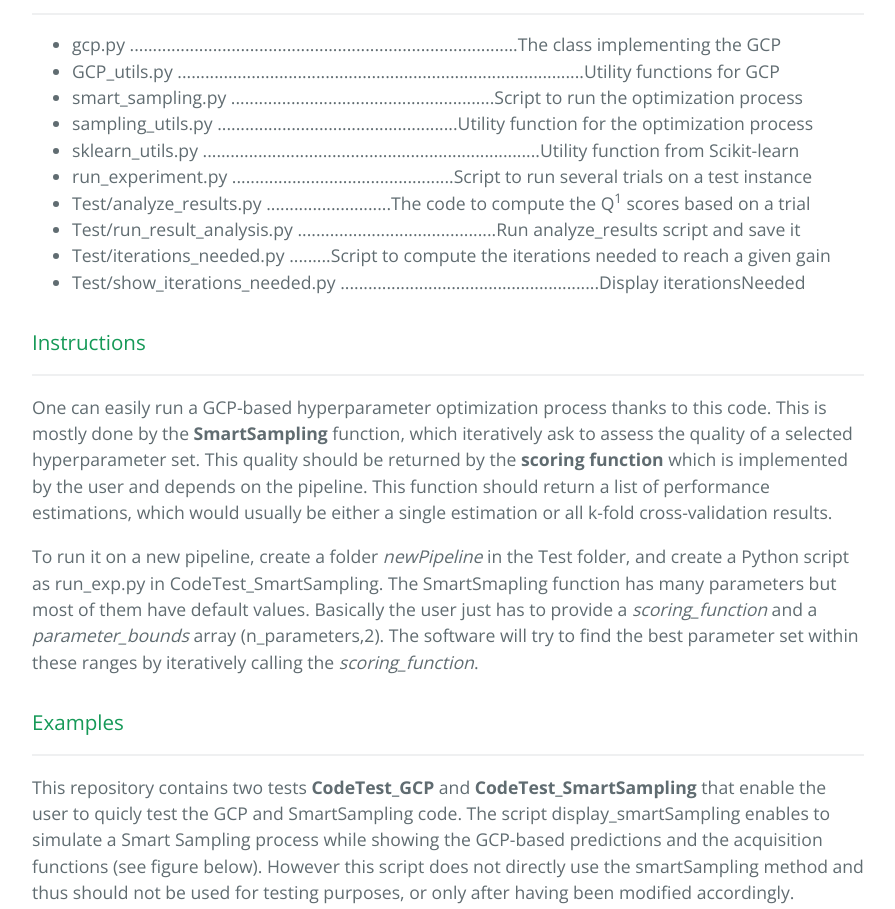
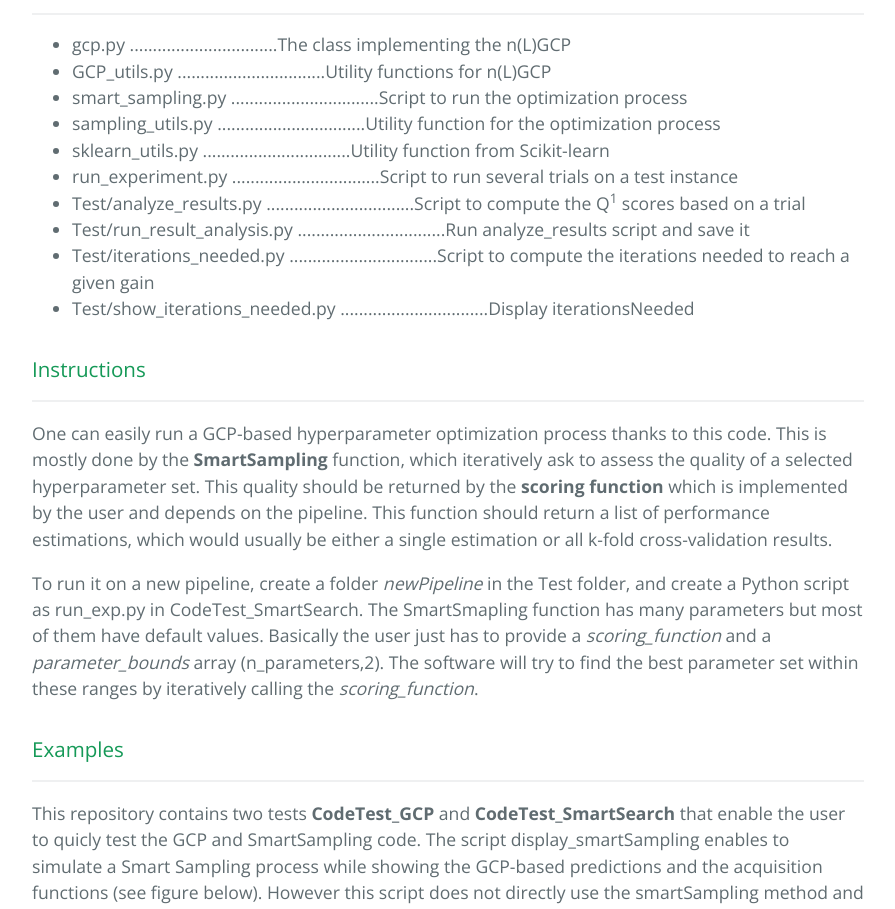
Before and after one commit to livingbio/DeepMining, a plain HTML site: page gcp_hpo.html in a window 1280 px wide. Shown: the part 1001-1910 px from the top of the page, without its empty margins (192-1087 px from the left). Drawn offline with nearby package versions, Linux system fonts and the light colour scheme.

Commit message:
Update gcp_hpo.html

```diff
--- a/gcp_hpo.html
+++ b/gcp_hpo.html
@@ -40,16 +40,16 @@ All the code is in Python and mainly uses Numpy, Scipy and Scikit-learn.</p>
 <hr>
 
 <ul>
-<li>gcp.py ....................................................................................The class implementing the GCP</li>
-<li>GCP_utils.py ........................................................................................Utility functions for GCP</li>
-<li>smart_sampling.py .........................................................Script to run the optimization process</li>
-<li>sampling_utils.py ....................................................Utility function for the optimization process</li>
-<li>sklearn_utils.py .........................................................................Utility function from Scikit-learn</li>
-<li>run_experiment.py ................................................Script to run several trials on a test instance</li>
-<li>Test/analyze_results.py ...........................The code to compute the Q<sup>1</sup> scores based on a trial</li>
-<li>Test/run_result_analysis.py ...........................................Run analyze_results script and save it</li>
-<li>Test/iterations_needed.py .........Script to compute the iterations needed to reach a given gain</li>
-<li>Test/show_iterations_needed.py ........................................................Display iterationsNeeded</li>
+<li>gcp.py ................................The class implementing the n(L)GCP</li>
+<li>GCP_utils.py ................................Utility functions for n(L)GCP</li>
+<li>smart_sampling.py ................................Script to run the optimization process</li>
+<li>sampling_utils.py ................................Utility function for the optimization process</li>
+<li>sklearn_utils.py ................................Utility function from Scikit-learn</li>
+<li>run_experiment.py ................................Script to run several trials on a test instance</li>
+<li>Test/analyze_results.py ................................Script to compute the Q<sup>1</sup> scores based on a trial</li>
+<li>Test/run_result_analysis.py ................................Run analyze_results script and save it</li>
+<li>Test/iterations_needed.py ................................Script to compute the iterations needed to reach a given gain</li>
+<li>Test/show_iterations_needed.py ................................Display iterationsNeeded</li>
 </ul>
 
 <h3>
@@ -59,7 +59,7 @@ All the code is in Python and mainly uses Numpy, Scipy and Scikit-learn.</p>
 
 <p>One can easily run a GCP-based hyperparameter optimization process thanks to this code. This is mostly done by the <strong>SmartSampling</strong> function, which iteratively ask to assess the quality of a selected hyperparameter set. This quality should be returned by the <strong>scoring function</strong> which is implemented by the user and depends on the pipeline. This function should return a list of performance estimations, which would usually be either a single estimation or all k-fold cross-validation results.</p>
 
-<p>To run it on a new pipeline, create a folder <em>newPipeline</em> in the Test folder, and create a Python script as run_exp.py in CodeTest_SmartSampling.
+<p>To run it on a new pipeline, create a folder <em>newPipeline</em> in the Test folder, and create a Python script as run_exp.py in CodeTest_SmartSearch.
 The SmartSmapling function has many parameters but most of them have default values. Basically the user just has to provide a <em>scoring_function</em> and a <em>parameter_bounds</em> array (n_parameters,2). The software will try to find the best parameter set within these ranges by iteratively calling the <em>scoring_function</em>.</p>
 
 <h3>
@@ -67,7 +67,7 @@ The SmartSmapling function has many parameters but most of them have default val
 
 <hr>
 
-<p>This repository contains two tests <strong>CodeTest_GCP</strong> and <strong>CodeTest_SmartSampling</strong> that enable the user to quicly test the GCP and SmartSampling code. The script display_smartSampling enables to simulate a Smart Sampling process while showing the GCP-based predictions and the acquisition functions (see figure below). However this script does not directly use the smartSampling method and thus should not be used for testing purposes, or only after having been modified accordingly.</p>
+<p>This repository contains two tests <strong>CodeTest_GCP</strong> and <strong>CodeTest_SmartSearch</strong> that enable the user to quicly test the GCP and SmartSampling code. The script display_smartSampling enables to simulate a Smart Sampling process while showing the GCP-based predictions and the acquisition functions (see figure below). However this script does not directly use the smartSampling method and thus should not be used for testing purposes, or only after having been modified accordingly.</p>
 
 <p>The <strong>Branin</strong> and <strong>Hartmann 6D</strong> functions are two artificial examples which are standard test instances for optimization processes. Their evaluation is fast so there is no need to store their values in the scoring_function folder. Note that these functions handle floating point so that can be useful for test purposes as the following examples are made with integers.</p>
 
@@ -75,7 +75,7 @@ The SmartSmapling function has many parameters but most of them have default val
 In order to quickly test the optimization process, a lot of off-line computations have already been done and stored in the folders <em>Test/ProblemName/scoring_function</em>. This way, the script run_experiments makes it easy to run fast experiments by querying those files, instead of really building the pipeline for each parameter test.</p>
 
 <p><img src="https://raw.githubusercontent.com/HDI-Project/DeepMining/master/GCP-HPO/Figures/SmartSampling_example.png" alt="Fig1" class="inline"/>
-<em>An example of the Smart Sampling process. The function to optimize is the blue line, and we start the process with 10 random points for which we know the real value (blue points). At each step, the performance function is modeled by a GCP and predictions are made (red crosses) based on the known data (blue and red points). The cyan zone shows the 95% condifence bounds. At each step the selected point (the one that maximizes the upper confidence bound) is shown in yellow. This point is then added to the known data so that the model becomes more and more accurate.</em></p>
+<em>An example of the Smart Search process. The function to optimize is the blue line, and we start the process with 10 random points for which we know the real value (blue points). At each step, the performance function is modeled by a GCP and predictions are made (red crosses) based on the known data (blue and red points). The cyan zone shows the 95% condifence bounds. At each step the selected point (the one that maximizes the upper confidence bound) is shown in yellow. This point is then added to the known data so that the model becomes more and more accurate.</em></p>
 
 <h3>
 <a id="directory-structure" class="anchor" href="#directory-structure" aria-hidden="true"><span class="octicon octicon-link"></span></a>Directory structure</h3>
```
